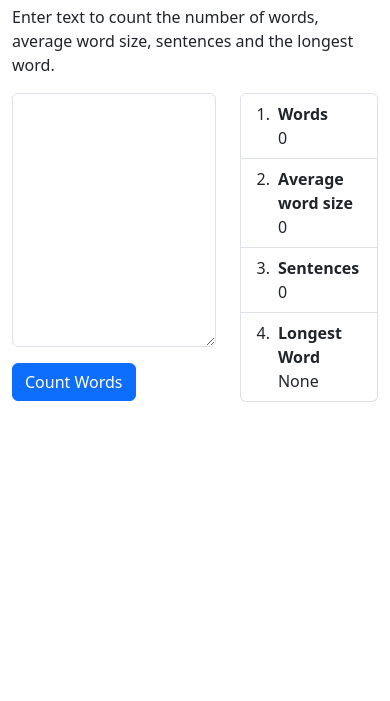
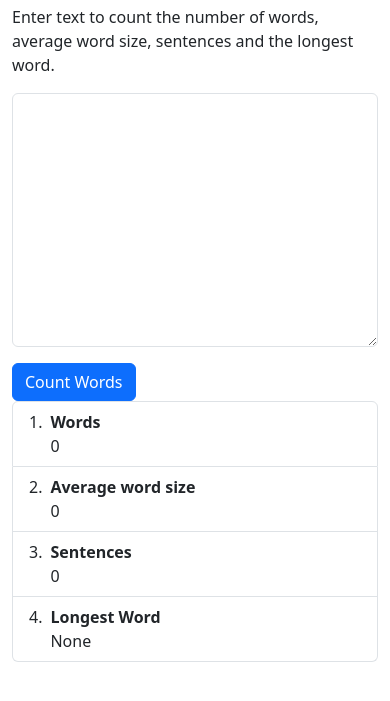
Before and after one commit to Kate505/Javascript_Exercises, a plain HTML site: page index.html in a window 390 px wide. Shown: the part 125-826 px from the top of the page. Drawn offline with nearby package versions, Linux system fonts and the light colour scheme.

Commit message:
fixing responsive behavior

```diff
--- a/index.html
+++ b/index.html
@@ -22,16 +22,17 @@
 
 <div class="container">
   <div class="row">
-    <div class="col-12">
+    <div class="col-sm-12">
       <h1 class="py-3">Word Counter</h1>
       <p>Enter text to count the number of words, average word size, sentences and the longest word.</p>
     </div>
-    <div class="col-7">
+  </div>
+  <div class="row">
+    <div class="col-md-7 col-sm-5">
       <textarea id="text" class="mb-3 form-control" rows="10"></textarea>
       <button class="btn btn-primary" onclick="btnClick()">Count Words</button>
-      <p id="result"></p>
     </div>
-    <div class="col-5">
+    <div class="col-md-5 col-sm-7 pb-3">
       <ol class="list-group list-group-numbered">
         <li class="list-group-item d-flex justify-content-between align-items-start">
           <div class="ms-2 me-auto">
```
